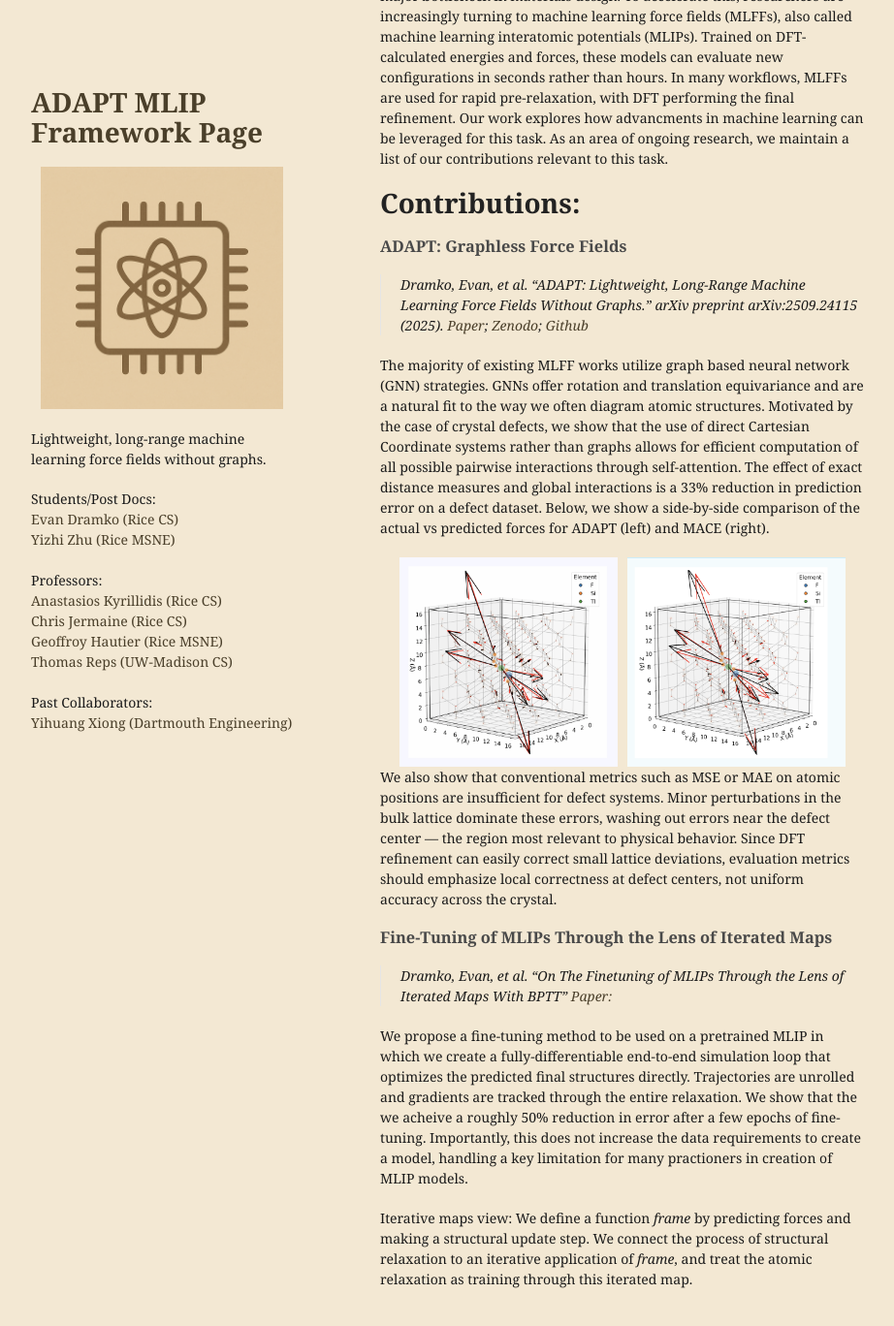
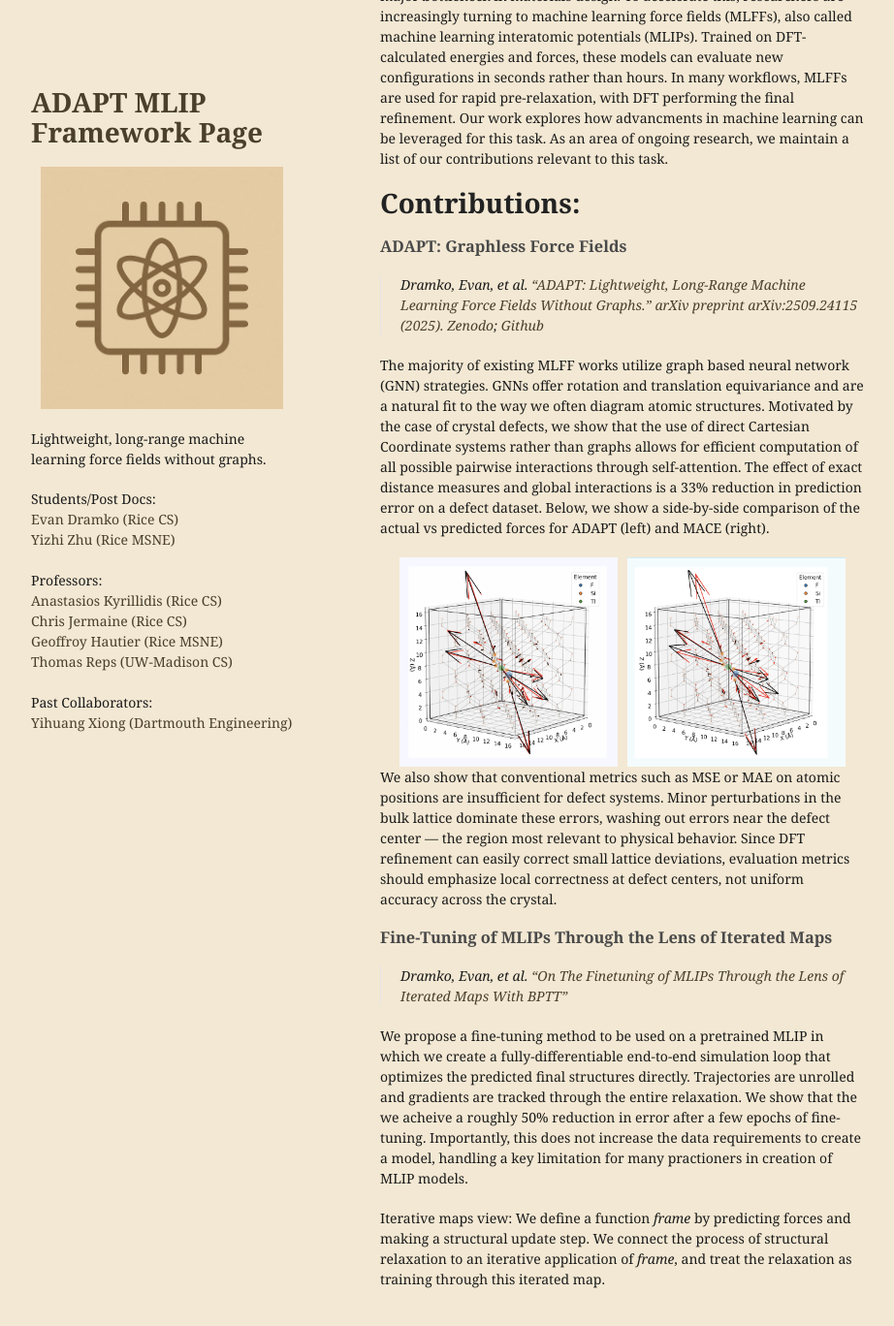
Before and after one commit to EvanDramko/ADAPT_webpage, a Jekyll site: the page built from index.md, in a window 1280 px wide and 1400 px high, scrolled down 575 px. Shown: the top 1368 px of the window at 97% size, without its empty margins (178-1100 px from the left). Built offline with Jekyll 4.4.1, drawn with Linux system fonts in a browser that asks for light colours; our own code applies the rules of GitHub Pages for plain Markdown files.

Commit message:
fixed links

```diff
--- a/index.md
+++ b/index.md
@@ -13,7 +13,7 @@ Our work explores how advancments in machine learning can be leveraged for this
 # Contributions:
 
 ### ADAPT: Graphless Force Fields
-> Dramko, Evan, et al. "ADAPT: Lightweight, Long-Range Machine Learning Force Fields Without Graphs." arXiv preprint arXiv:2509.24115 (2025). [Paper](https://arxiv.org/abs/2509.24115); [Zenodo](https://zenodo.org/records/17347558); [Github](https://github.com/EvanDramko/ADAPT_Released)
+> Dramko, Evan, et al. ["ADAPT: Lightweight, Long-Range Machine Learning Force Fields Without Graphs." arXiv preprint arXiv:2509.24115 (2025).](https://arxiv.org/abs/2509.24115) [Zenodo](https://zenodo.org/records/17347558); [Github](https://github.com/EvanDramko/ADAPT_Released)
 
 The majority of existing MLFF works utilize graph based neural network (GNN) strategies. GNNs offer rotation and translation equivariance and are a natural fit to the way we often diagram atomic structures. Motivated by the case of crystal defects, we show that the use of direct Cartesian Coordinate systems rather than graphs allows for efficient computation of all possible pairwise interactions through self-attention. The effect of exact distance measures and global interactions is a 33% reduction in prediction error on a defect dataset. Below, we show a side-by-side comparison of the actual vs predicted forces for ADAPT (left) and MACE (right).
 
@@ -26,9 +26,8 @@ We also show that conventional metrics such as MSE or MAE on atomic positions ar
 
 
 ### Fine-Tuning of MLIPs Through the Lens of Iterated Maps
-> Dramko, Evan, et al. "On The Finetuning of MLIPs Through the Lens of Iterated Maps With BPTT"
-[Paper:](https://arxiv.org/abs/2512.01067)<br>
+> Dramko, Evan, et al. ["On The Finetuning of MLIPs Through the Lens of Iterated Maps With BPTT"](https://arxiv.org/abs/2512.01067)<br>
 
 We propose a fine-tuning method to be used on a pretrained MLIP in which we create a fully-differentiable end-to-end simulation loop that optimizes the predicted final structures directly. Trajectories are unrolled and gradients are tracked through the entire relaxation. We show that the we acheive a roughly 50% reduction in error after a few epochs of fine-tuning. Importantly, this does not increase the data requirements to create a model, handling a key limitation for many practioners in creation of MLIP models.
 
-Iterative maps view: We define a function *frame* by predicting forces and making a structural update step. We connect the process of structural relaxation to an iterative application of *frame*, and treat the atomic relaxation as training through this iterated map.
+Iterative maps view: We define a function *frame* by predicting forces and making a structural update step. We connect the process of structural relaxation to an iterative application of *frame*, and treat the relaxation as training through this iterated map.
```
